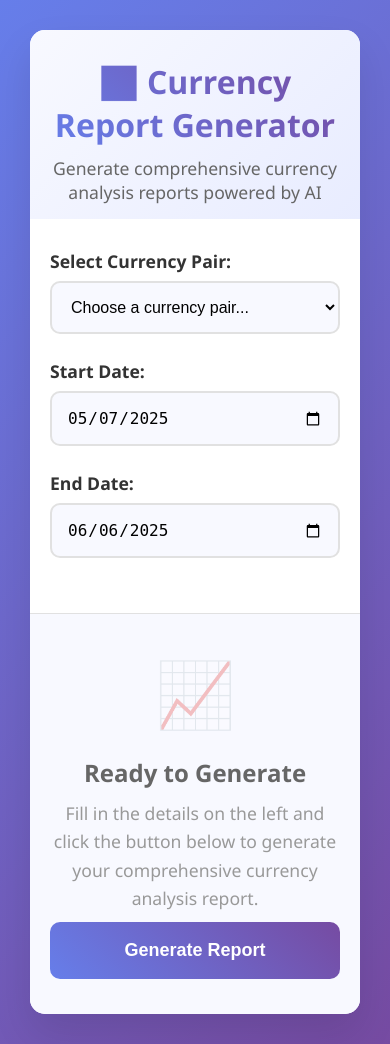
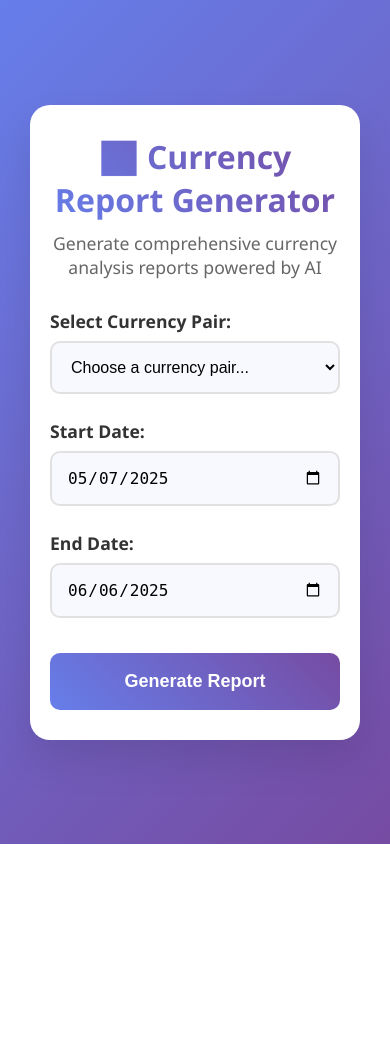
Before and after one commit to spidermanMJ17/Currency-Report-Generator, a Flask app: page / in a window 390 px wide. After the commit the page ends 844 px from the top, so only its background shows below. Run offline with Flask 3, Linux system fonts and the light colour scheme.

Commit message:
updated ui

```diff
--- a/templates/index.html
+++ b/templates/index.html
@@ -15,23 +15,24 @@
             font-family: 'Segoe UI', Tahoma, Geneva, Verdana, sans-serif;
             background: linear-gradient(135deg, #667eea 0%, #764ba2 100%);
             min-height: 100vh;
+            display: flex;
+            align-items: center;
+            justify-content: center;
             padding: 20px;
         }
 
-        .main-container {
-            max-width: 1400px;
-            margin: 0 auto;
+        .container {
             background: white;
             border-radius: 20px;
             box-shadow: 0 20px 40px rgba(0,0,0,0.1);
-            overflow: hidden;
-            min-height: 80vh;
+            padding: 40px;
+            max-width: 600px;
+            width: 100%;
         }
 
         .header {
             text-align: center;
-            padding: 40px 20px 20px;
-            background: linear-gradient(135deg, #f8f9ff 0%, #e8ecff 100%);
+            margin-bottom: 30px;
         }
 
         .header h1 {
@@ -47,29 +48,6 @@
         .header p {
             color: #666;
             font-size: 1.1em;
-        }
-
-        .content-wrapper {
-            display: flex;
-            min-height: 600px;
-        }
-
-        .left-panel {
-            flex: 1;
-            padding: 40px;
-            background: white;
-            border-right: 1px solid #e1e1e1;
-        }
-
-        .right-panel {
-            flex: 1;
-            padding: 40px;
-            background: #f8f9ff;
-            display: flex;
-            flex-direction: column;
-            justify-content: center;
-            align-items: center;
-            position: relative;
         }
 
         .form-group {
@@ -132,38 +110,10 @@
             transform: none;
         }
 
-        .generate-section {
-            width: 100%;
-            max-width: 300px;
-            text-align: center;
-        }
-
-        .placeholder-state {
-            text-align: center;
-            color: #999;
-        }
-
-        .placeholder-state .icon {
-            font-size: 4em;
-            margin-bottom: 20px;
-            opacity: 0.3;
-        }
-
-        .placeholder-state h3 {
-            font-size: 1.5em;
-            margin-bottom: 10px;
-            color: #666;
-        }
-
-        .placeholder-state p {
-            font-size: 1.1em;
-            line-height: 1.6;
-        }
-
         .loading {
             display: none;
             text-align: center;
-            color: #667eea;
+            margin: 20px 0;
         }
 
         .spinner {
@@ -173,7 +123,7 @@
             width: 50px;
             height: 50px;
             animation: spin 1s linear infinite;
-            margin: 0 auto 20px;
+            margin: 0 auto 10px;
         }
 
         @keyframes spin {
@@ -182,142 +132,66 @@
         }
 
         .result {
+            margin-top: 30px;
+            padding: 20px;
+            background: #f8f9ff;
+            border-radius: 10px;
+            border-left: 5px solid #667eea;
             display: none;
-            width: 100%;
-            height: 100%;
-            overflow: hidden;
         }
 
-        .result-header {
-            text-align: center;
-            margin-bottom: 20px;
-            padding-bottom: 15px;
-            border-bottom: 2px solid #e1e1e1;
+        .result h3 {
+            color: #333;
+            margin-bottom: 15px;
         }
 
-        .result-header h3 {
-            color: #333;
-            font-size: 1.5em;
-            margin-bottom: 5px;
-        }
-
-        .result-header .report-info {
-            color: #666;
-            font-size: 0.9em;
-        }
-
-        .result-content {
-            flex: 1;
-            overflow-y: auto;
-            margin-bottom: 20px;
-            padding-right: 10px;
-        }
-
-        .result-content pre {
+        .result pre {
             white-space: pre-wrap;
             line-height: 1.6;
             color: #555;
-            font-size: 14px;
-            background: white;
-            padding: 20px;
-            border-radius: 10px;
-            border: 1px solid #e1e1e1;
-            margin: 0;
+            max-height: 400px;
+            overflow-y: auto;
         }
 
-        .result-actions {
+        .error {
+            background: #ffebee;
+            border-left-color: #f44336;
+            color: #c62828;
+        }
+
+        .download-section {
+            margin-top: 20px;
             text-align: center;
-            padding-top: 15px;
-            border-top: 2px solid #e1e1e1;
         }
 
         .btn-download {
             background: linear-gradient(45deg, #28a745, #20c997);
-            max-width: 250px;
+            margin-top: 10px;
         }
 
         .btn-download:hover {
             box-shadow: 0 10px 20px rgba(40, 167, 69, 0.3);
         }
 
-        .error {
-            background: #ffebee;
-            border-left: 5px solid #f44336;
-            color: #c62828;
-            padding: 20px;
-            border-radius: 10px;
-        }
-
-        /* Responsive Design */
-        @media (max-width: 1024px) {
-            .content-wrapper {
-                flex-direction: column;
-            }
-
-            .left-panel {
-                border-right: none;
-                border-bottom: 1px solid #e1e1e1;
-            }
-
-            .right-panel {
-                min-height: 400px;
-            }
-        }
-
         @media (max-width: 768px) {
-            .main-container {
+            .container {
+                padding: 30px 20px;
                 margin: 10px;
-                border-radius: 15px;
-            }
-
-            .header {
-                padding: 30px 20px 15px;
             }
 
             .header h1 {
                 font-size: 2em;
             }
-
-            .left-panel,
-            .right-panel {
-                padding: 30px 20px;
-            }
-
-            .generate-section {
-                max-width: 100%;
-            }
-        }
-
-        /* Custom scrollbar for result content */
-        .result-content::-webkit-scrollbar {
-            width: 8px;
-        }
-
-        .result-content::-webkit-scrollbar-track {
-            background: #f1f1f1;
-            border-radius: 4px;
-        }
-
-        .result-content::-webkit-scrollbar-thumb {
-            background: #c1c1c1;
-            border-radius: 4px;
-        }
-
-        .result-content::-webkit-scrollbar-thumb:hover {
-            background: #a8a8a8;
         }
     </style>
 </head>
 <body>
-    <div class="main-container">
+    <div class="container">
         <div class="header">
             <h1>📊 Currency Report Generator</h1>
             <p>Generate comprehensive currency analysis reports powered by AI</p>
         </div>
 
-        <div class="content-wrapper">
-            <!-- Left Panel - Form -->
-            <div class="left-panel">
         <form id="reportForm">
             <div class="form-group">
                 <label for="currency">Select Currency Pair:</label>
@@ -338,47 +212,24 @@
                 <label for="end_date">End Date:</label>
                 <input type="date" id="end_date" name="end_date" required>
             </div>
+
+            <button type="submit" class="btn" id="generateBtn">
+                Generate Report
+            </button>
         </form>
+
+        <div class="loading" id="loading">
+            <div class="spinner"></div>
+            <p>Generating your currency report... This may take a few moments.</p>
         </div>
 
-            <!-- Right Panel - Results -->
-            <div class="right-panel">
-                <!-- Placeholder State -->
-                <div class="placeholder-state" id="placeholderState">
-                    <div class="icon">📈</div>
-                    <h3>Ready to Generate</h3>
-                    <p>Fill in the details on the left and click the button below to generate your comprehensive currency analysis report.</p>
-                </div>
-
-                <!-- Generate Button Section -->
-                <div class="generate-section">
-                    <button type="submit" class="btn" id="generateBtn" form="reportForm">
-                        Generate Report
-                    </button>
-                </div>
-
-                <!-- Loading State -->
-                <div class="loading" id="loading">
-                    <div class="spinner"></div>
-                    <p><strong>Generating your currency report...</strong></p>
-                    <p>This may take a few moments while our AI analyzes the market data.</p>
-                </div>
-
-                <!-- Results -->
         <div class="result" id="result">
-                    <div class="result-header">
             <h3>Generated Report</h3>
-                        <div class="report-info" id="reportInfo"></div>
-                    </div>
-                    <div class="result-content">
             <pre id="reportContent"></pre>
-                    </div>
-                    <div class="result-actions">
-                        <button type="button" class="btn btn-download" id="downloadBtn">
+            <div class="download-section">
+                <button type="button" class="btn btn-download" id="downloadBtn" style="display: none;">
                     📄 Download PDF Report
                 </button>
-                    </div>
-                </div>
             </div>
         </div>
     </div>
@@ -393,15 +244,14 @@
             const generateBtn = document.getElementById('generateBtn');
             const loading = document.getElementById('loading');
             const result = document.getElementById('result');
-            const placeholderState = document.getElementById('placeholderState');
-            const reportInfo = document.getElementById('reportInfo');
+            const downloadBtn = document.getElementById('downloadBtn');
 
             // Show loading state
             generateBtn.disabled = true;
             generateBtn.textContent = 'Generating...';
-            placeholderState.style.display = 'none';
             loading.style.display = 'block';
             result.style.display = 'none';
+            downloadBtn.style.display = 'none';
 
             try {
                 const response = await fetch('/generate_report', {
@@ -415,26 +265,24 @@
                     // Store report data for PDF generation
                     currentReportData = data;
 
-                    // Update report info
-                    reportInfo.textContent = `${data.currency} | ${data.start_date} to ${data.end_date}`;
-
                     // Show success result
                     document.getElementById('reportContent').textContent = data.report;
                     result.className = 'result';
-                    result.style.display = 'flex';
+                    result.style.display = 'block';
+                    downloadBtn.style.display = 'inline-block';
                 } else {
                     // Show error
                     document.getElementById('reportContent').textContent = data.error || 'An error occurred';
-                    result.className = 'result';
-                    document.getElementById('reportContent').className = 'error';
-                    result.style.display = 'flex';
+                    result.className = 'result error';
+                    result.style.display = 'block';
+                    downloadBtn.style.display = 'none';
                 }
             } catch (error) {
                 // Show network error
                 document.getElementById('reportContent').textContent = 'Network error: ' + error.message;
-                result.className = 'result';
-                document.getElementById('reportContent').className = 'error';
-                result.style.display = 'flex';
+                result.className = 'result error';
+                result.style.display = 'block';
+                downloadBtn.style.display = 'none';
             } finally {
                 // Reset button state
                 generateBtn.disabled = false;
```
Lines whose indentation alone changed are shown as unchanged.
